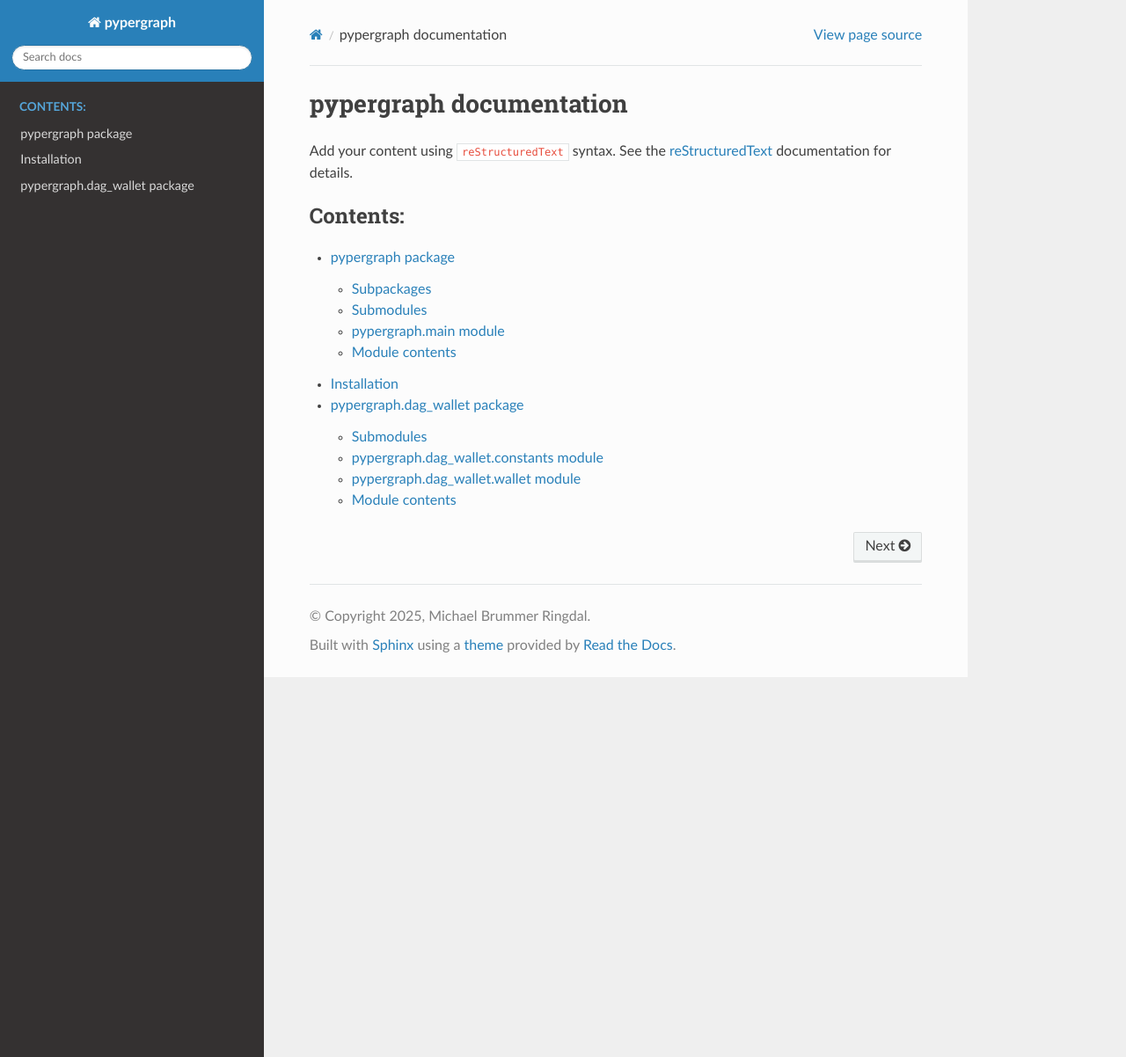
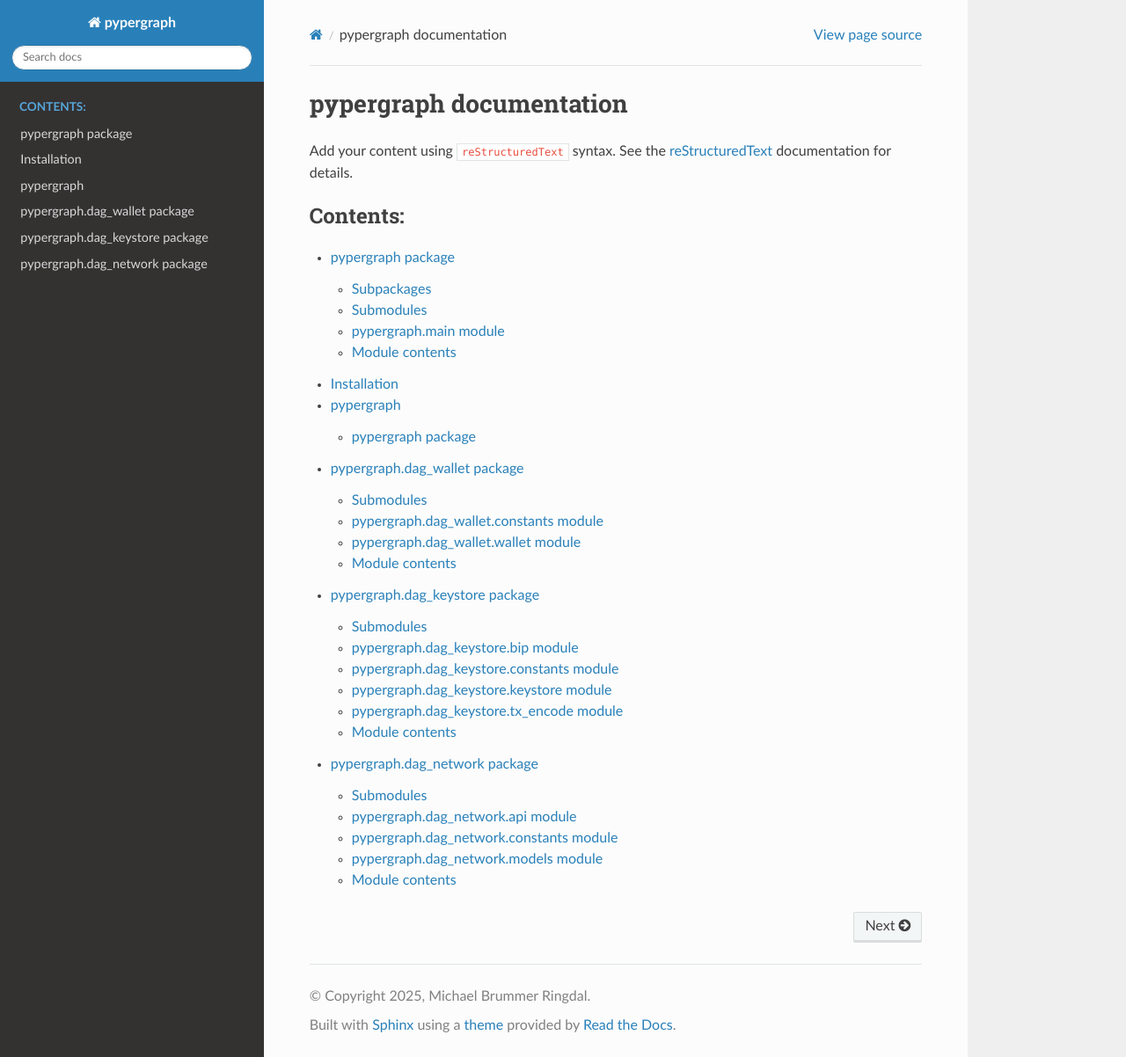
Before and after one commit to buzzgreyday/pypergraph, a Sphinx documentation site: the page built from docs/source/index.rst, in a window 1280 px wide and 1202 px high. Shown: the whole window at 88% size. Built offline with Sphinx 7.4.7 and the Read the Docs theme 3.1.0, drawn with Linux system fonts in a browser that asks for light colours.

Commit message:
Setup docs

```diff
--- a/docs/source/index.rst
+++ b/docs/source/index.rst
@@ -17,4 +17,7 @@ documentation for details.
 
    pypergraph
    installation
+   modules
    pypergraph.dag_wallet
+   pypergraph.dag_keystore
+   pypergraph.dag_network
```
Also changed, not shown: .readthedocs.yaml, 13 other files.
